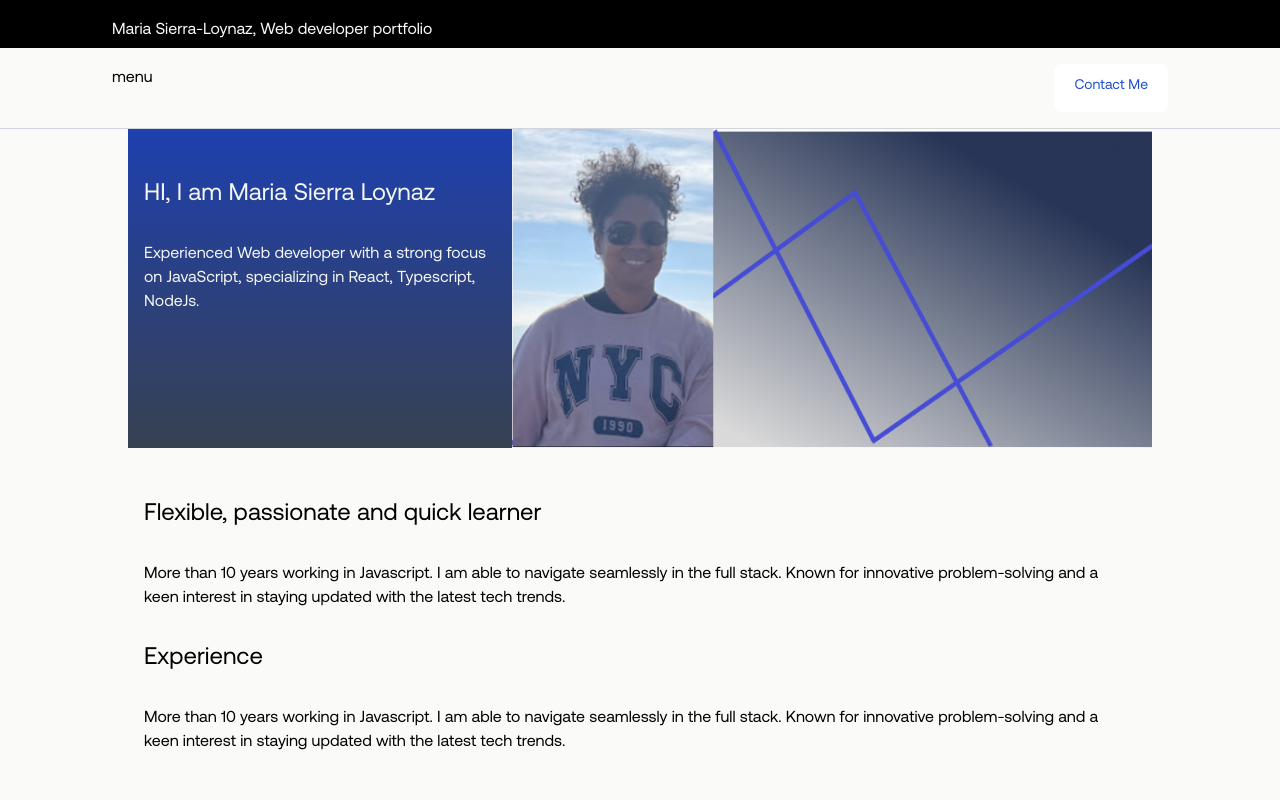
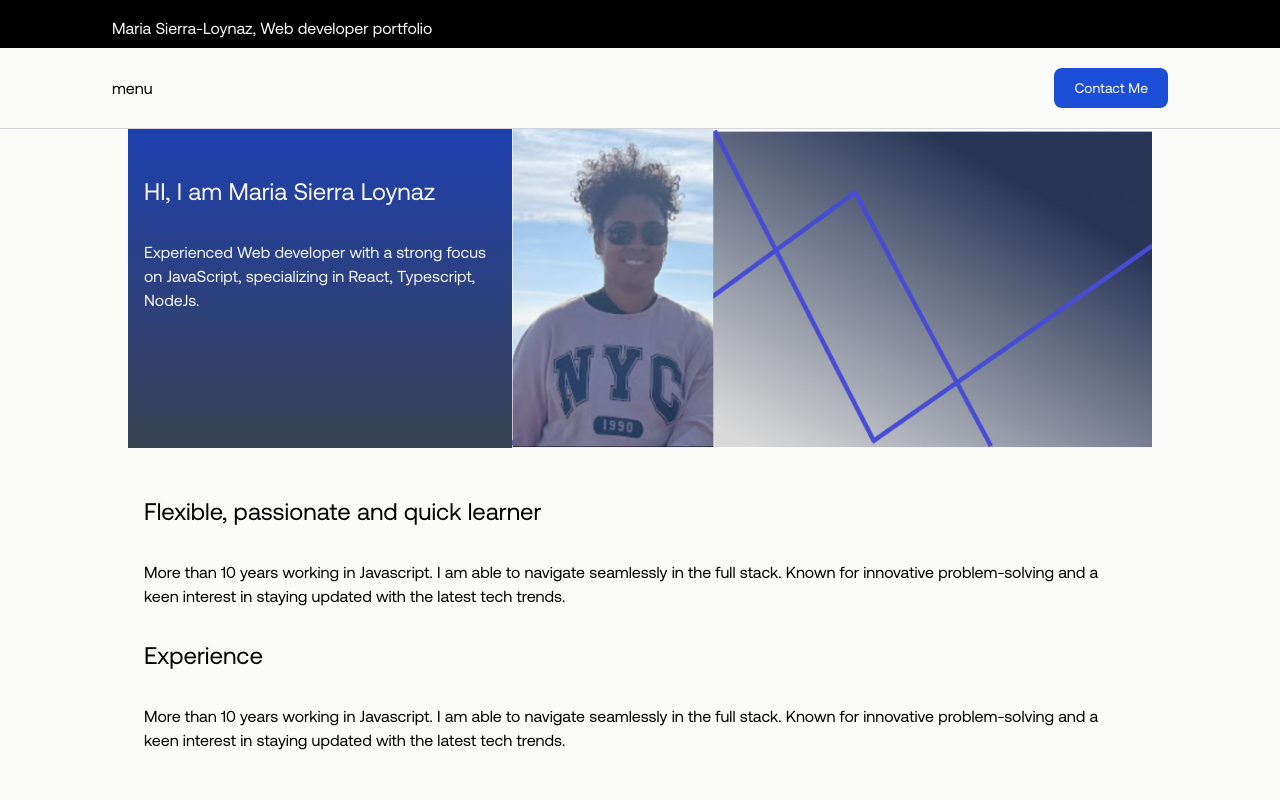
Before and after one commit to mlsloynaz/portfolio, a Next.js app: page / in a window 1280 px wide. Shown: the top 800 px of the page. Built offline with nearby package versions, Linux system fonts and the light colour scheme.

Commit message:
fix color and alignment on menu bar

```diff
--- a/app/layout.tsx
+++ b/app/layout.tsx
@@ -19,8 +19,8 @@ export default function RootLayout({
           <div className="bg-black h-12 px-8 md:px-28 py-4 text-stone-50">
             Maria Sierra-Loynaz, Web developer portfolio
           </div>
-          <div className="flex justify-between h-20 px-8 md:px-28 py-4 bg-stone-50">menu
-            <Link className="button-white" href="/contactme">Contact Me</Link>
+          <div className="flex justify-between items-center h-20 px-8 md:px-28 py-4 bg-stone-50">menu
+            <Link className="button-blue" href="/contactme">Contact Me</Link>
           </div>
         </header>
         {children}
```
